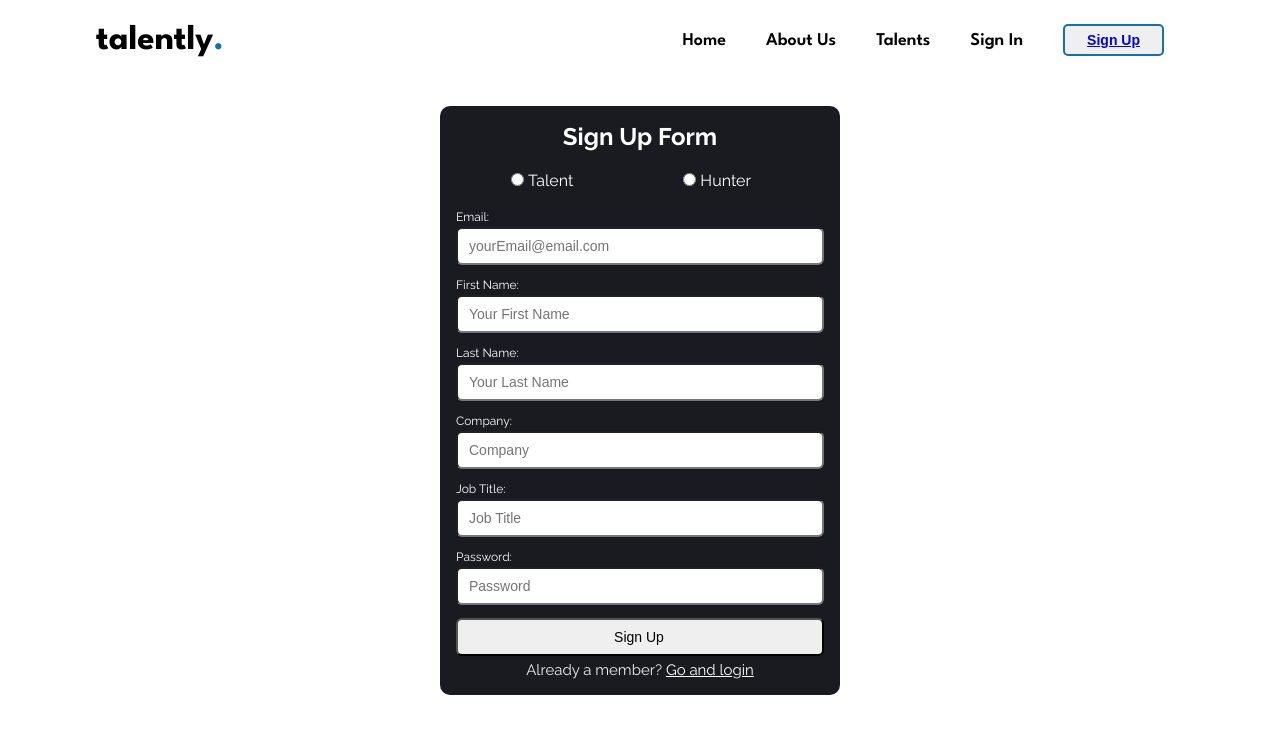
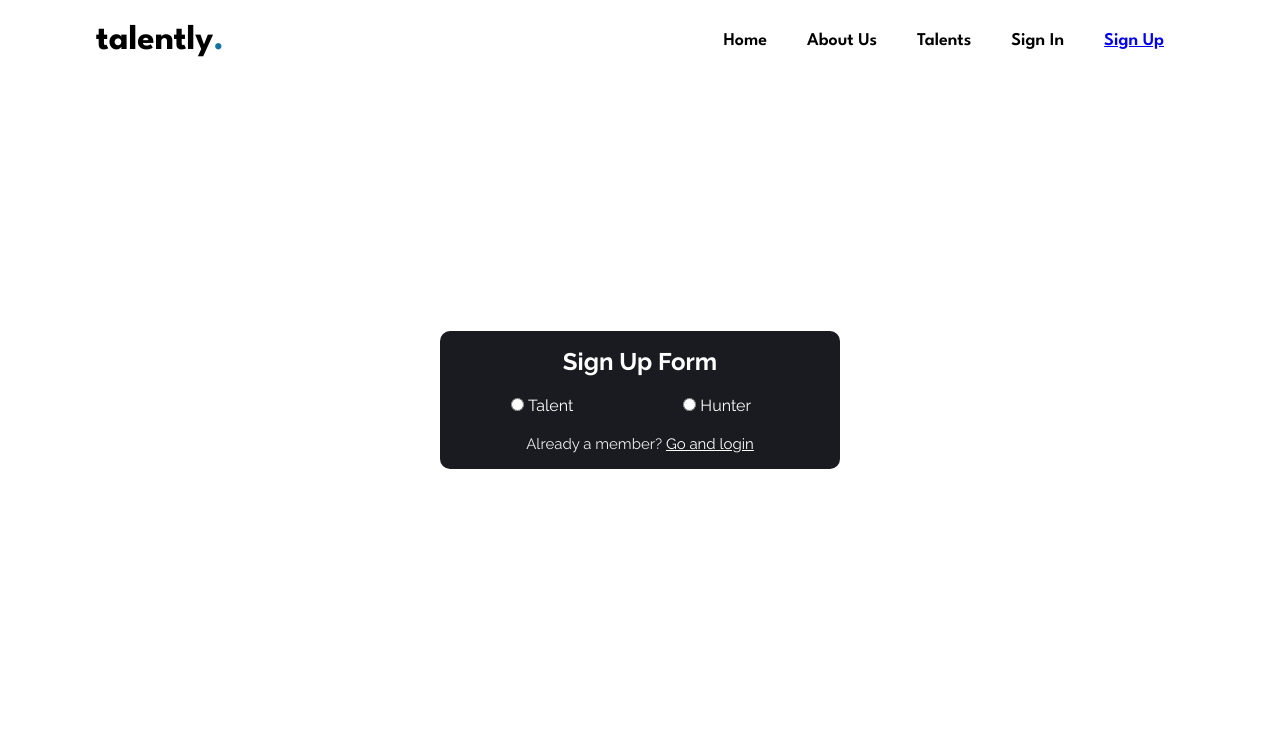
Before and after one commit to GianMiguel/Project2-Talently, a React (Create React App) app: page /signup in a window 1280 px wide. Shown: the top 734 px of the page. Built offline with nearby package versions, Linux system fonts and the light colour scheme.

Commit message:
added showForm functionality

```diff
--- /dev/null
+++ b/src/Components/HunterForm.jsx
@@ -0,0 +1,106 @@
+import React from "react";
+
+export default function HunterForm() {
+  return <div>From Hunter Form</div>;
+  // <form action="">
+  //   {/* EMAIL INPUT*/}
+  //   <div className="sign--up--input--group">
+  //     <label htmlFor="email" className="sign--up--label">
+  //       Email:
+  //     </label>
+  //     <input
+  //       type="email"
+  //       ref={emailRef}
+  //       className="sign--up--input"
+  //       id="email"
+  //       name="email"
+  //       placeholder="yourEmail@email.com"
+  //     />
+  //     <small className="sign--up--notification" id="emailNotif"></small>
+  //   </div>
+
+  //   {/* FIRST NAME INPUT*/}
+  //   <div className="sign--up--input--group">
+  //     <label htmlFor="firstName" className="sign--up--label">
+  //       First Name:
+  //     </label>
+  //     <input
+  //       type="text"
+  //       ref={firstNameRef}
+  //       className="sign--up--input"
+  //       id="firstName"
+  //       name="firstName"
+  //       placeholder="Your First Name"
+  //     />
+  //     <small className="sign--up--notification" id="firstNameNotif"></small>
+  //   </div>
+
+  //   {/* Last NAME INPUT*/}
+  //   <div className="sign--up--input--group">
+  //     <label htmlFor="lastName" className="sign--up--label">
+  //       Last Name:
+  //     </label>
+  //     <input
+  //       type="text"
+  //       ref={lastNameRef}
+  //       className="sign--up--input"
+  //       id="lastName"
+  //       name="lastName"
+  //       placeholder="Your Last Name"
+  //     />
+  //     <small className="sign--up--notification" id="lastNameNotif"></small>
+  //   </div>
+
+  //   {/* COMPANY INPUT*/}
+  //   <div className="sign--up--input--group">
+  //     <label htmlFor="company" className="sign--up--label">
+  //       Company:
+  //     </label>
+  //     <input
+  //       type="text"
+  //       ref={companyRef}
+  //       className="sign--up--input"
+  //       id="company"
+  //       name="company"
+  //       placeholder="Company"
+  //     />
+  //     <small className="sign--up--notification" id="companyNotif"></small>
+  //   </div>
+
+  //   {/* JOB TITLE INPUT*/}
+  //   <div className="sign--up--input--group">
+  //     <label htmlFor="jobTitle" className="sign--up--label">
+  //       Job Title:
+  //     </label>
+  //     <input
+  //       type="text"
+  //       ref={jobTitleRef}
+  //       className="sign--up--input"
+  //       id="jobTitle"
+  //       name="jobTitle"
+  //       placeholder="Job Title"
+  //     />
+  //     <small className="sign--up--notification" id="jobTitleNotif"></small>
+  //   </div>
+
+  //   {/* PASSWORD INPUT*/}
+  //   <div className="sign--up--input--group">
+  //     <label htmlFor="password" className="sign--up--label">
+  //       Password:
+  //     </label>
+  //     <input
+  //       type="password"
+  //       ref={passwordRef}
+  //       className="sign--up--input"
+  //       id="password"
+  //       name="password"
+  //       placeholder="Password"
+  //     />
+  //     <small className="sign--up--notification" id="passwordNotif"></small>
+  //   </div>
+
+  //   <button type="submit" className="sign--up--btn">
+  //     Sign Up
+  //   </button>
+  // </form>
+}
--- a/src/Components/Navbar.jsx
+++ b/src/Components/Navbar.jsx
@@ -3,17 +3,31 @@ import { Link } from "react-router-dom";
 
 export default function Navbar() {
   return (
-
-
     <div className="header">
       <nav>
-        <h1>talently<span>.</span></h1>
+        <h1>
+          talently<span>.</span>
+        </h1>
         <ul>
-          <li><Link to="/" className="nav--link">Home </Link></li>
-          <li><Link to="/about" className="nav--link">About Us</Link></li>
-          <li><Link to="/talents" className="nav--link">Talents</Link></li>
+          <li>
+            <Link to="/" className="nav--link">
+              Home{" "}
+            </Link>
+          </li>
+          <li>
+            <Link to="/about" className="nav--link">
+              About Us
+            </Link>
+          </li>
+          <li>
+            <Link to="/talents" className="nav--link">
+              Talents
+            </Link>
+          </li>
           <li>Sign In</li>
-          <li><button><Link to="/signup">Sign Up</Link></button></li>
+          <li>
+            <Link to="/signup">Sign Up</Link>
+          </li>
         </ul>
       </nav>
     </div>
--- /dev/null
+++ b/src/Components/TalentForm.jsx
@@ -0,0 +1,5 @@
+import React from "react";
+
+export default function talentForm() {
+  return <div>Enter Talent Form Here</div>;
+}
--- a/src/Pages/SignUp.jsx
+++ b/src/Pages/SignUp.jsx
@@ -1,133 +1,119 @@
-import React, { useRef, useState, useEffect } from 'react';
+import React from "react";
+import HunterForm from "../Components/HunterForm";
+import TalentForm from "../Components/TalentForm";
 
 const SignUp = () => {
+  const [formShown, setFormShown] = React.useState("");
 
-  const emailRef = useRef(null);
-  const firstNameRef = useRef(null);
-  const lastNameRef = useRef(null);
-  const userTypeRef = useRef(null);
-  const companyRef = useRef(null);
-  const jobTitleRef = useRef(null);
-  const passwordRef = useRef(null);
+  // const emailRef = React.useRef(null);
+  // const firstNameRef = React.useRef(null);
+  // const lastNameRef = React.useRef(null);
+  // const userTypeRef = React.useRef(null);
+  // const companyRef = React.useRef(null);
+  // const jobTitleRef = React.useRef(null);
+  // const passwordRef = React.useRef(null);
 
-  const handleSubmit = (e) => {
-    e.preventDefault();
+  // const handleSubmit = (e) => {
+  //   e.preventDefault();
 
-    handleEmail(emailRef);
-    hasValue(emailRef);
-    hasValue(firstNameRef);
-    hasValue(lastNameRef);
-    hasValue(companyRef);
-    hasValue(jobTitleRef);
-    hasValue(passwordRef);
-
-  }
+  //   handleEmail(emailRef);
+  //   hasValue(emailRef);
+  //   hasValue(firstNameRef);
+  //   hasValue(lastNameRef);
+  //   hasValue(companyRef);
+  //   hasValue(jobTitleRef);
+  //   hasValue(passwordRef);
+  // };
 
   // Validate Email
-  function handleEmail(emailRef){
-    const re = /^(([^<>()\[\]\\.,;:\s@"]+(\.[^<>()\[\]\\.,;:\s@"]+)*)|(".+"))@((\[[0-9]{1,3}\.[0-9]{1,3}\.[0-9]{1,3}\.[0-9]{1,3}\])|(([a-zA-Z\-0-9]+\.)+[a-zA-Z]{2,}))$/;
+  function handleEmail(emailRef) {
+    const re =
+      /^(([^<>()\[\]\\.,;:\s@"]+(\.[^<>()\[\]\\.,;:\s@"]+)*)|(".+"))@((\[[0-9]{1,3}\.[0-9]{1,3}\.[0-9]{1,3}\.[0-9]{1,3}\])|(([a-zA-Z\-0-9]+\.)+[a-zA-Z]{2,}))$/;
     return re.test(emailRef.current.value);
   }
 
   // Require value
-  function hasValue(input){
-    input.current.value === '' ? showError(input.current.name + "Notif", 'This Field is Required') : showSuccess(input.current.name + "Notif");
+  function hasValue(input) {
+    input.current.value === ""
+      ? showError(input.current.name + "Notif", "This Field is Required")
+      : showSuccess(input.current.name + "Notif");
   }
 
   // show the error message
   const showError = (input, message) => {
     //  Get small tag element
     let notif = document.getElementById(input);
-   notif.classList.add('sign--up--error');
-   notif.classList.remove('sign--up--success');
+    notif.classList.add("sign--up--error");
+    notif.classList.remove("sign--up--success");
     notif.textContent = message;
-
   };
 
   // show the success message
   const showSuccess = (input) => {
     let notif = document.getElementById(input);
-   notif.classList.remove('sign--up--error');
-   notif.classList.add('sign--up--success');
+    notif.classList.remove("sign--up--error");
+    notif.classList.add("sign--up--success");
     notif.textContent = "Looks Good";
+  };
+
+  function handleFormSelect(e) {
+    if (e.target.value === "hunter") setFormShown("hunter");
+    if (e.target.value === "talent") setFormShown("talent");
   }
 
   return (
-    <div className='sign--up--container'>
-        <div className='sign--up--wrapper'>
+    <div className="sign--up--container">
+      <div className="sign--up--wrapper">
         <h2>Sign Up Form</h2>
-            {/* SIGN UP FORM */}
-            <form action="" onSubmit={handleSubmit}>
 
         {/* RADIO */}
-              <div className='sign--up--radio--wrapper'>
-                <div className='sign--up--radio--group'>
-                    <input className="" ref={userTypeRef} type="radio" name="signup" id="talent" value="talent" required/>
+        <div className="sign--up--radio--wrapper">
+          <div className="sign--up--radio--group">
+            <input
+              className=""
+              // ref={userTypeRef}
+              type="radio"
+              name="signup"
+              id="talent"
+              value="talent"
+              required
+              onChange={handleFormSelect}
+            />
             <label className="sign--up--label" htmlFor="talent">
               &nbsp;Talent
             </label>
           </div>
-                <div className='sign--up--radio--group'>
-                    <input className="" ref={userTypeRef} type="radio" name="signup" id="hunter" value="hunter" required/>
+          <div className="sign--up--radio--group">
+            <input
+              className=""
+              // ref={userTypeRef}
+              type="radio"
+              name="signup"
+              id="hunter"
+              value="hunter"
+              required
+              onChange={handleFormSelect}
+            />
             <label className="sign--up--label" htmlFor="hunter">
               &nbsp;Hunter
             </label>
           </div>
         </div>
+        {formShown === "" ? (
+          ""
+        ) : formShown === "hunter" ? (
+          <HunterForm />
+        ) : (
+          <TalentForm />
+        )}
 
-              {/* EMAIL INPUT*/}
-              <div className='sign--up--input--group'>
-                <label htmlFor="email" className="sign--up--label">Email:</label>
-                <input type="email" ref={emailRef} className='sign--up--input' id='email' name='email' placeholder='yourEmail@email.com'/>
-                <small className='sign--up--notification' id="emailNotif"></small>
-              </div>
-
-              {/* FIRST NAME INPUT*/}
-              <div className='sign--up--input--group'>
-                <label htmlFor="firstName" className="sign--up--label">First Name:</label>
-                <input type="text" ref={firstNameRef} className='sign--up--input' id='firstName' name='firstName' placeholder='Your First Name' />
-                <small className='sign--up--notification' id='firstNameNotif'></small>
-              </div>
-
-              {/* Last NAME INPUT*/}
-              <div className='sign--up--input--group'>
-                <label htmlFor="lastName" className="sign--up--label">Last Name:</label>
-                <input type="text" ref={lastNameRef} className='sign--up--input' id='lastName' name='lastName' placeholder='Your Last Name' />
-                <small className='sign--up--notification' id='lastNameNotif'></small>
-              </div>
-
-              {/* COMPANY INPUT*/}
-              <div className='sign--up--input--group'>
-                <label htmlFor="company" className="sign--up--label">Company:</label>
-                <input type="text" ref={companyRef} className='sign--up--input' id='company' name='company' placeholder='Company' />
-                <small className='sign--up--notification' id='companyNotif'></small>
-              </div>
-
-              {/* JOB TITLE INPUT*/}
-              <div className='sign--up--input--group'>
-                <label htmlFor="jobTitle" className="sign--up--label">Job Title:</label>
-                <input type="text" ref={jobTitleRef} className='sign--up--input' id='jobTitle' name='jobTitle' placeholder='Job Title' />
-                <small className='sign--up--notification' id='jobTitleNotif'></small>
-              </div>
-
-              {/* PASSWORD INPUT*/}
-              <div className='sign--up--input--group'>
-                <label htmlFor="password" className="sign--up--label">Password:</label>
-                <input type="password" ref={passwordRef} className='sign--up--input' id='password' name='password' placeholder='Password' />
-                <small className='sign--up--notification' id='passwordNotif'></small>
-              </div>
-
-              <button type='submit' className='sign--up--btn'>Sign Up</button>
-
-            </form>
         {/* LINK FOR LOGIN */}
-            <p>Already a member? <a href="#">Go and login</a></p>
-
-
-
+        <p>
+          Already a member? <a href="#">Go and login</a>
+        </p>
       </div>
     </div>
-  )
-}
+  );
+};
 
-export default SignUp
+export default SignUp;
```
Also changed, not shown: src/Helpers/helpers.js (added, +30 -0 lines). Lines whose indentation alone changed are shown as unchanged.
